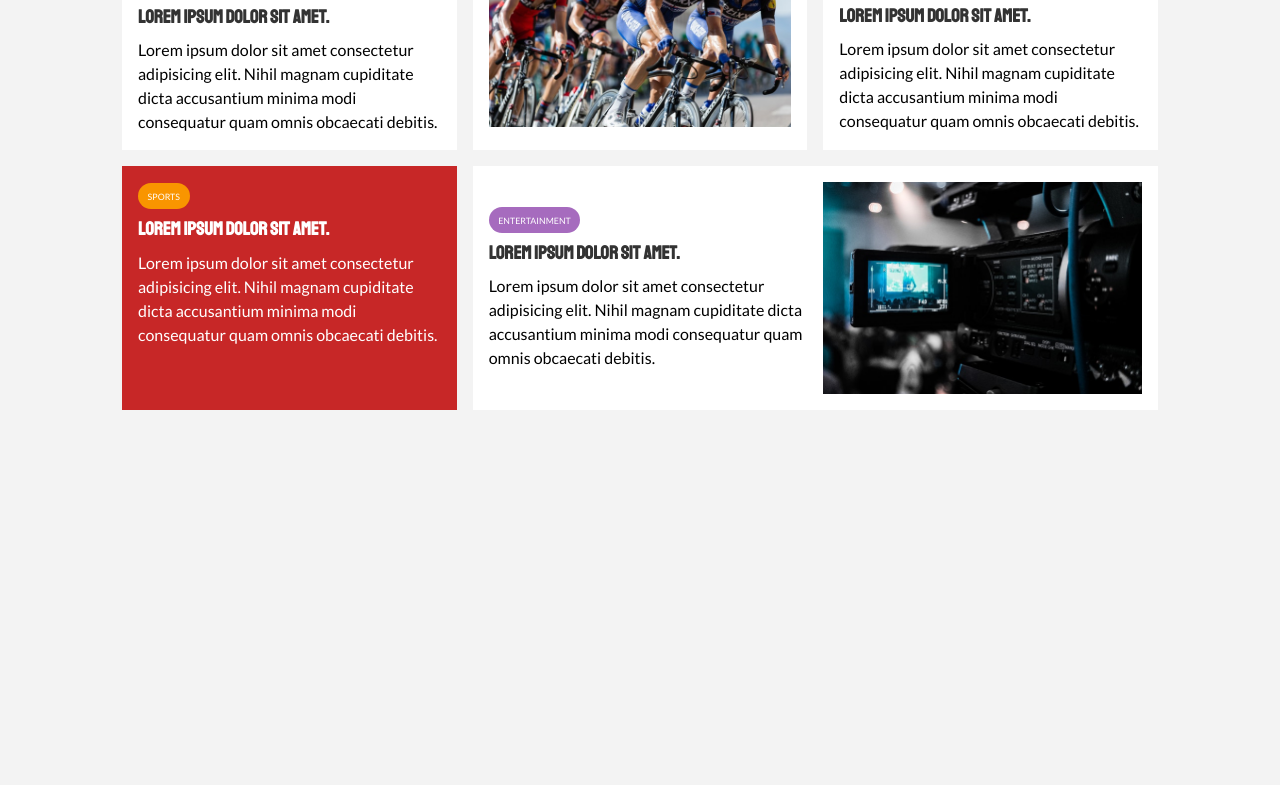
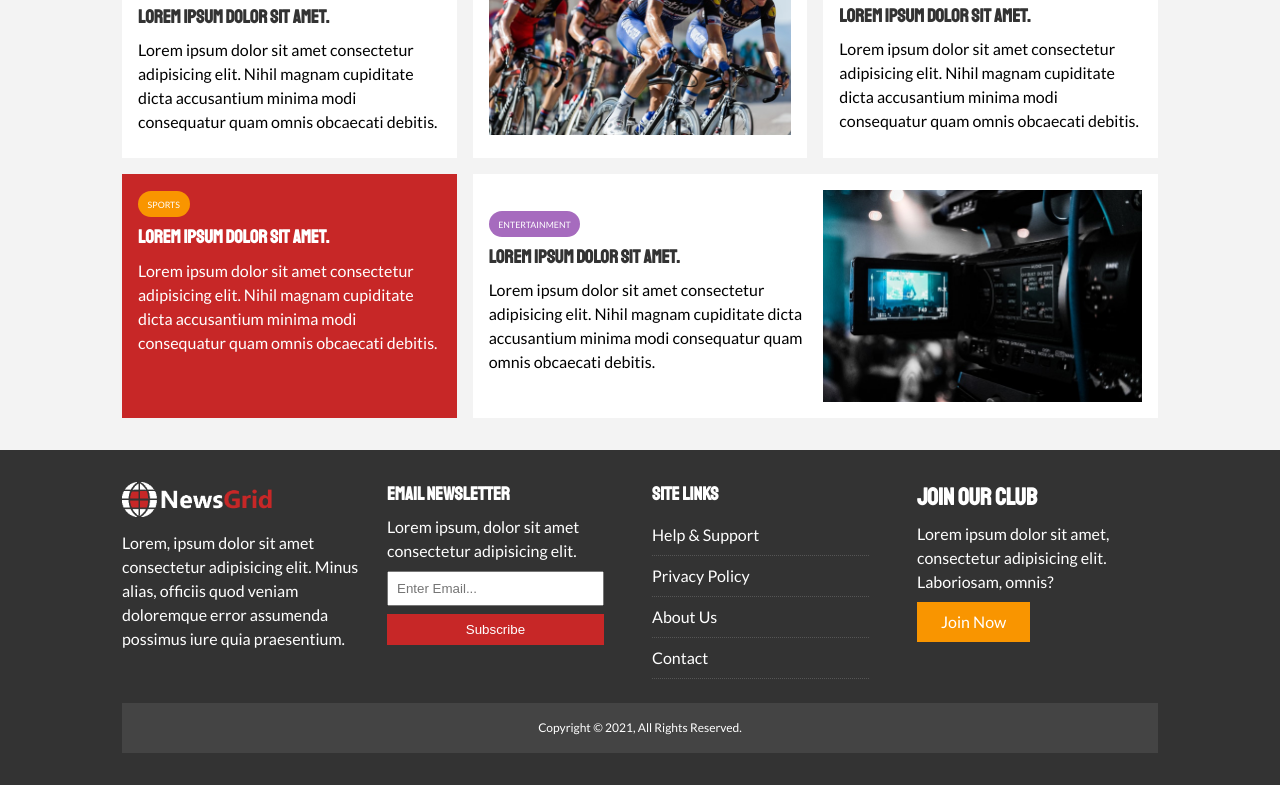
Before and after one commit to chrislabours/news-grid, a plain HTML site: page index.html in a window 1280 px wide. Shown: the part 1125-1910 px from the top of the page. Before the commit the page ends 1567 px from the top, so only its background shows below. Drawn offline with Linux system fonts and the light colour scheme.

Commit message:
Add and style footer

```diff
--- a/css/style.css
+++ b/css/style.css
@@ -32,6 +32,10 @@ a {
 
 ul {
     list-style: none;
+}
+
+p {
+    margin: .5rem 0;
 }
 
 img {
@@ -121,13 +125,22 @@ h1, h2, h3, h4, h5, h6 {
 }
 
 
-
 .py-1 {padding: 1.5rem 0;}
 .py-2 {padding: 2rem 0;}
 .py-3 {padding: 3rem 0;}
 .p-1 {padding: 1.5rem;}
 .p-2 {padding: 2rem;}
 .p-3 {padding: 3rem;}
+
+.list li {
+    padding: .5rem 0;
+    border-bottom: #555 dotted 1px;
+    width: 90%;
+}
+
+.list li a:hover {
+    color: var(--primary-color) !important;
+}
 
 /* Navigation */
 #main-nav {
@@ -231,3 +244,41 @@ h1, h2, h3, h4, h5, h6 {
 #home-articles .articles-container > *:last-child {
     grid-column: 2 / span 2;
 }
+
+/* Footer */
+#main-footer {
+    background: var(--dark-color);
+    color: #fff;
+}
+
+#main-footer img {
+    width: 150px;
+}
+
+#main-footer a {
+    color: #fff;
+}
+
+#main-footer .footer-container {
+    display: grid;
+    grid-template-columns: repeat(4, 1fr);
+    grid-gap: 1.5rem;
+}
+
+#main-footer .footer-container > *:last-child {
+    background: #444;
+    grid-column: 1 / span 4;
+    padding: .5rem;
+    text-align: center;
+    font-size: 0.75rem;
+}
+
+#main-footer .footer-container input[type='email'] {
+    width: 90%;
+    padding: 0.5rem;
+    margin-bottom: 0.5rem;
+}
+
+#main-footer .footer-container input[type='submit'] {
+    width: 90%;
+}
--- a/index.html
+++ b/index.html
@@ -108,7 +108,43 @@
                 </article>
             </div>
         </div>
+    </section>
 
-    </section>
+    <!-- Footer -->
+    <footer id="main-footer" class="py-2">
+        <div class="container footer-container">
+            <div>
+                <img src="img/logo_light.png" alt="NewsGrid">
+                <p>Lorem, ipsum dolor sit amet consectetur adipisicing elit. Minus alias, officiis quod veniam doloremque error assumenda possimus iure quia praesentium.</p>
+            </div>
+            <div>
+                <h3>Email Newsletter</h3>
+                <p>Lorem ipsum, dolor sit amet consectetur adipisicing elit.</p>
+                <form>
+                    <input type="email" placeholder="Enter Email...">
+                    <input type="submit" value="Subscribe" class="btn btn-primary">
+                </form>
+            </div>
+            <div>
+                <h3>Site Links</h3>
+                <ul class="list">
+                    <li><a href="#">Help & Support</a></li>
+                    <li><a href="#">Privacy Policy</a></li>
+                    <li><a href="#">About Us</a></li>
+                    <li><a href="#">Contact</a></li>
+                </ul>
+            </div>
+            <div>
+                <h2>Join Our Club</h2>
+                <p>Lorem ipsum dolor sit amet, consectetur adipisicing elit. Laboriosam, omnis?</p>
+                <a href="#" class="btn btn-secondary">Join Now</a>
+            </div>
+            <div>
+                <p>
+                    Copyright &copy; 2021, All Rights Reserved.
+                </p>
+            </div>
+        </div>
+    </footer>
 </body>
 </html>
```
